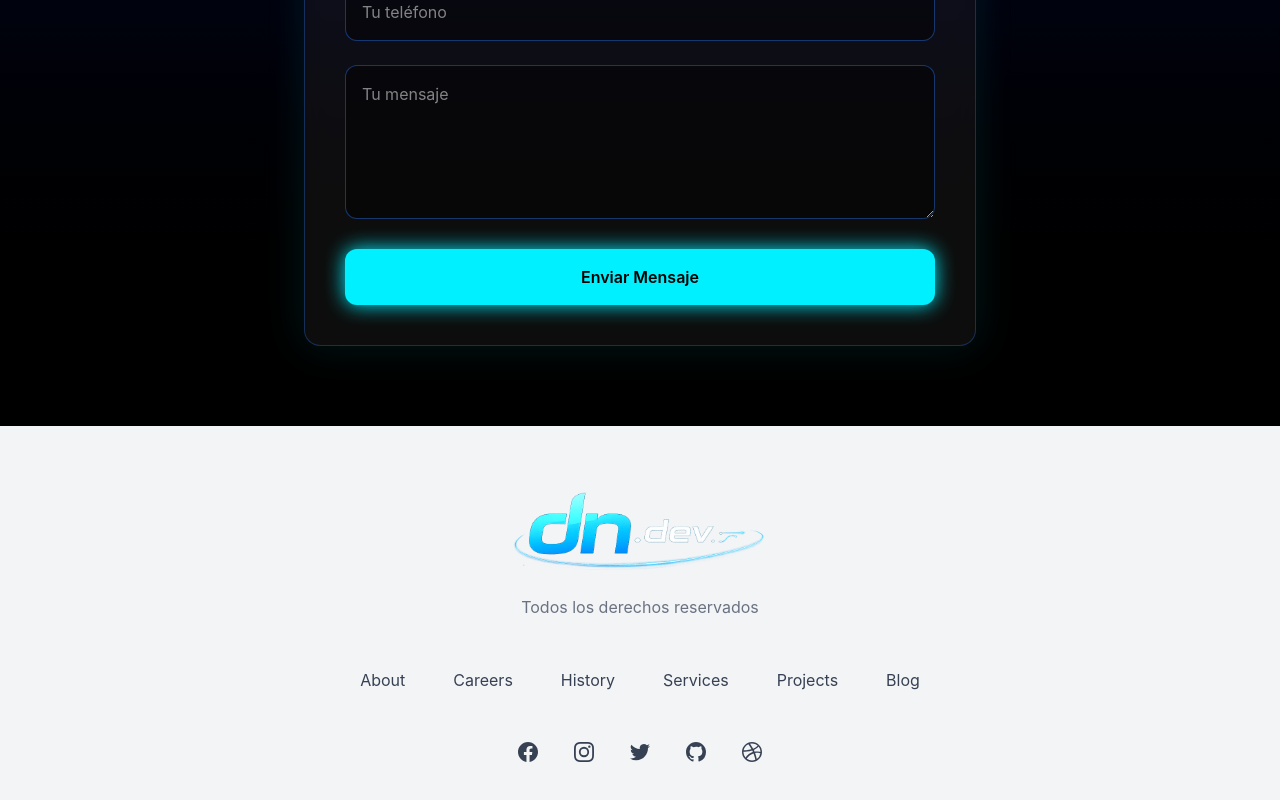
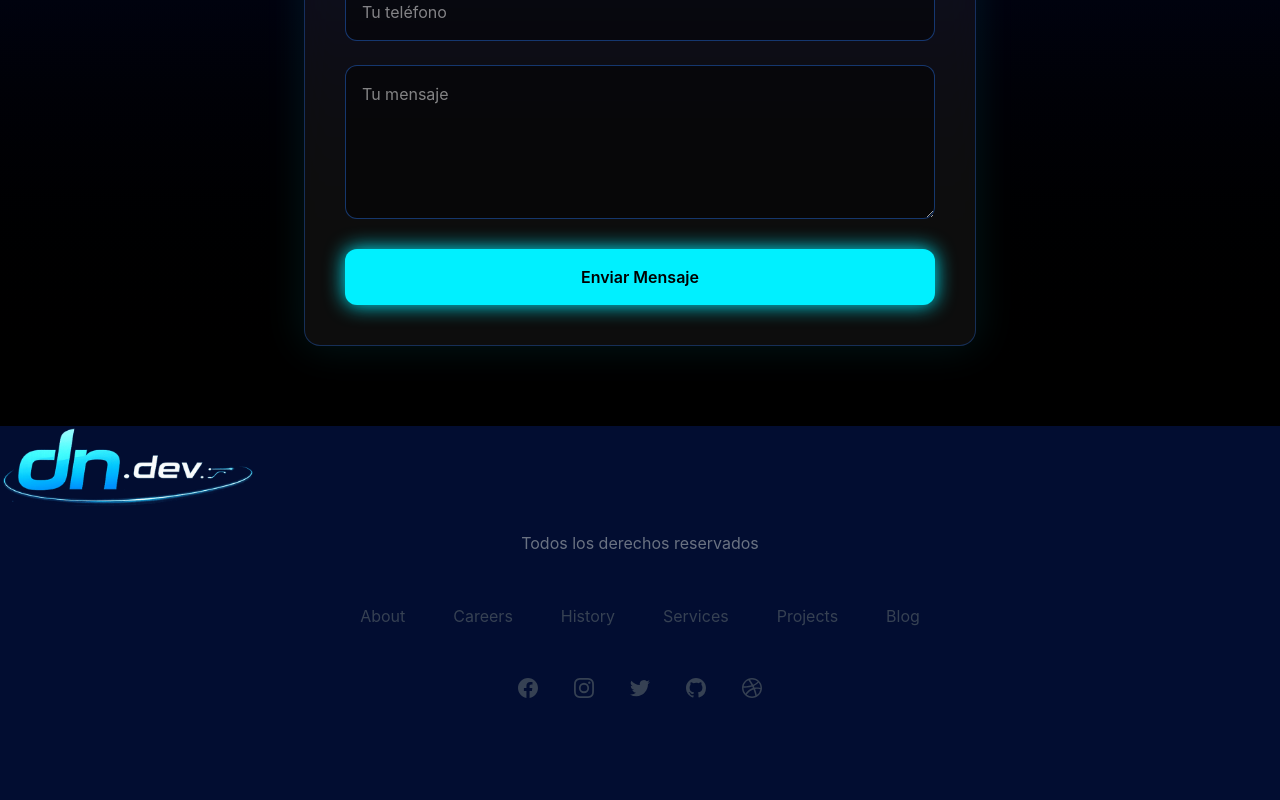
Before and after one commit to danineirac/portfolio.danineira.dev, a React (Vite) app: page / in a window 1280 px wide. Shown: the part 2729-3529 px from the top of the page. After the commit the page ends 3429 px from the top, so only its background shows below. Built offline with nearby package versions, Linux system fonts and the light colour scheme.

Commit message:
Modificación color div footer a black en mobile

```diff
--- a/src/components/Footer.jsx
+++ b/src/components/Footer.jsx
@@ -1,8 +1,8 @@
 export default function Footer() {
   return (
-    <footer class="bg-gray-100 dark:bg-black">
-      <div class="mx-auto max-w-5xl px-4 py-16 sm:px-6 lg:px-8">
-        <div class="flex justify-center text-teal-600 dark:text-teal-300">
+    <footer classname=" dark:bg-black">
+      <div classname="mx-auto max-w-5xl px-4 py-16 sm:px-6 lg:px-8">
+        <div classname="flex justify-center text-teal-600 dark:text-teal-300">
           <img
             src="/dndev-logo.png"
             alt="dn.dev logo"
```
